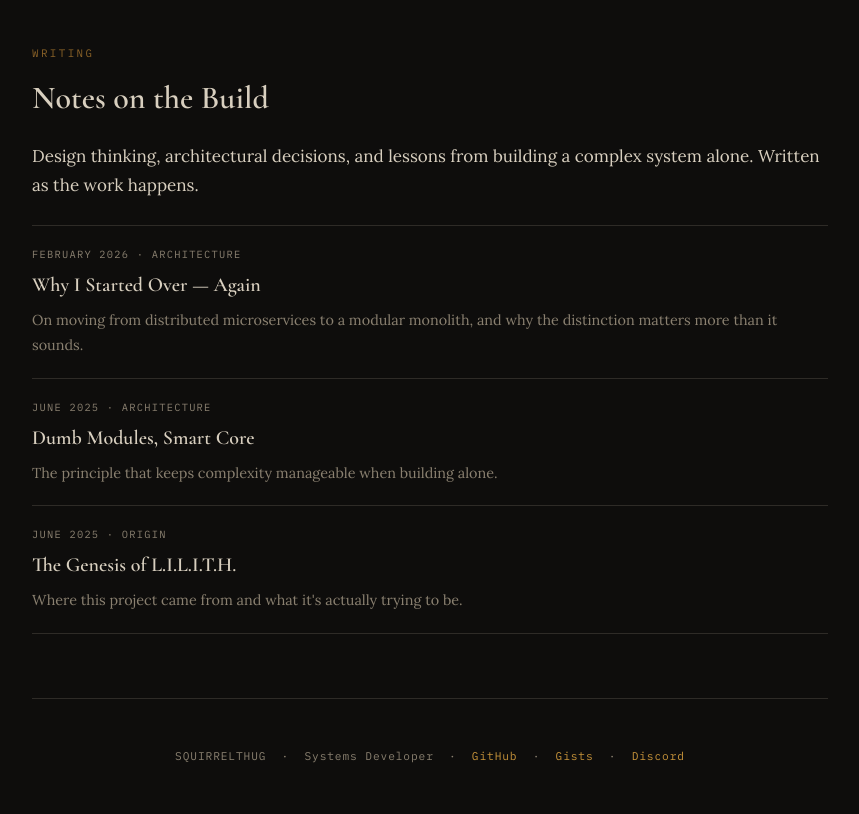
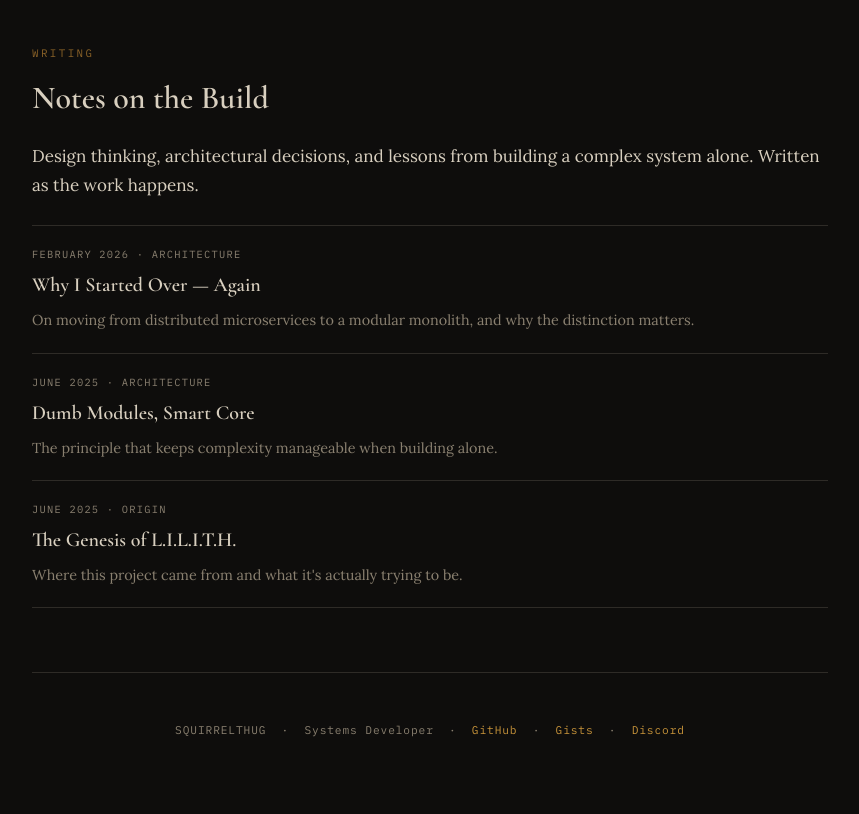
Before and after one commit to Squirrelthug/squirrelthug.github.io, a plain HTML site: page index.html in a window 1280 px wide. Shown: the part 3266-4080 px from the top of the page, without its empty margins (210-1069 px from the left). After the commit the page ends 4055 px from the top, so only its background shows below. Drawn offline with nearby package versions, Linux system fonts and the light colour scheme; a script that the page names is missing.

Commit message:
Update index.html
Typo

```diff
--- a/index.html
+++ b/index.html
@@ -528,7 +528,7 @@ graph TD
         <li>
           <p class="post-meta">February 2026 · Architecture</p>
           <a href="posts/2026-02-19_why_i_started_over.html">Why I Started Over — Again</a>
-          <p class="post-desc">On moving from distributed microservices to a modular monolith, and why the distinction matters more than it sounds.</p>
+          <p class="post-desc">On moving from distributed microservices to a modular monolith, and why the distinction matters.</p>
         </li>
         <li>
           <p class="post-meta">June 2025 · Architecture</p>
```
